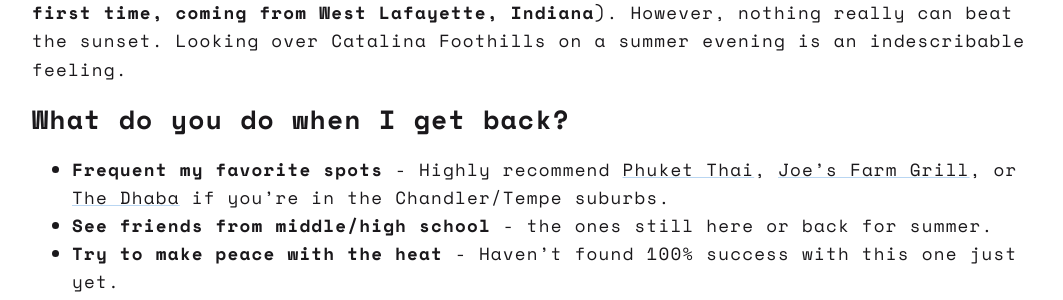
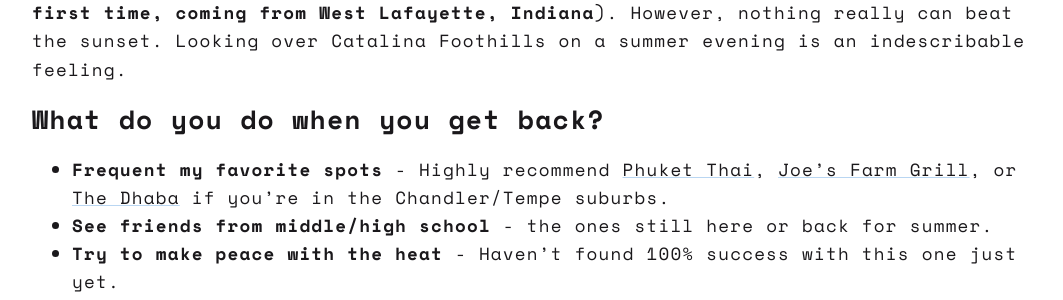
Before and after one commit to navunni/navunni.github.io, a Jekyll site: the page built from _posts/2025-06-08-coming-home-growing-up-in-arizona.md, in a window 1280 px wide. Shown: the part 1364-1664 px from the top of the page, without its empty margins (108-1171 px from the left). Built offline with Jekyll 4.4.1, drawn with Linux system fonts in a browser that asks for light colours.

Commit message:
changed "I" to "you"

```diff
--- a/_posts/2025-06-08-coming-home-growing-up-in-arizona.md
+++ b/_posts/2025-06-08-coming-home-growing-up-in-arizona.md
@@ -32,7 +32,7 @@ Honestly, **by sheer coincidence**. I applied to different internships all over,
 
 They are **tough**. There's a specific kind of noon heat that feels like walking into an oven (my mom's *verbatim description* of **walking out of Sky Harbor airport for the first time, coming from West Lafayette, Indiana**). However, nothing really can beat the sunset. Looking over Catalina Foothills on a summer evening is an indescribable feeling.
 
-## What do you do when I get back?
+## What do you do when you get back?
 
 - **Frequent my favorite spots** - Highly recommend [Phuket Thai](https://www.visitchandler.com/listing/phuket-thai/768), [Joe's Farm Grill](https://www.joesfarmgrill.com/), or [The Dhaba](https://the-dhaba.com/) if you're in the Chandler/Tempe suburbs.
 - **See friends from middle/high school** - the ones still here or back for summer.
```
